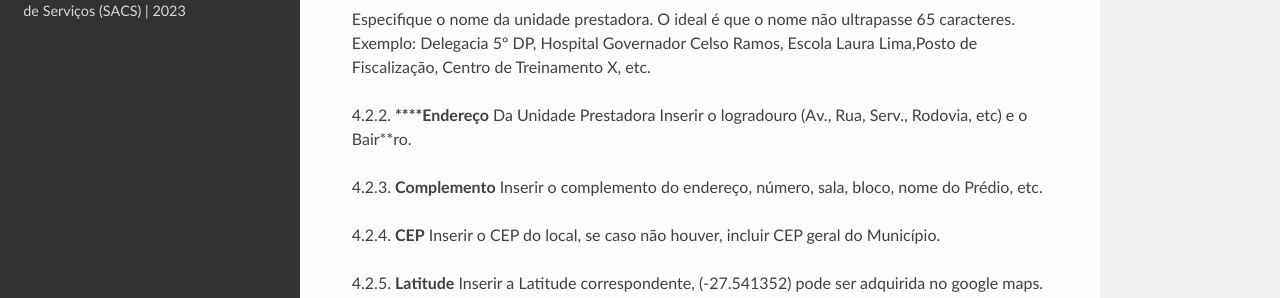
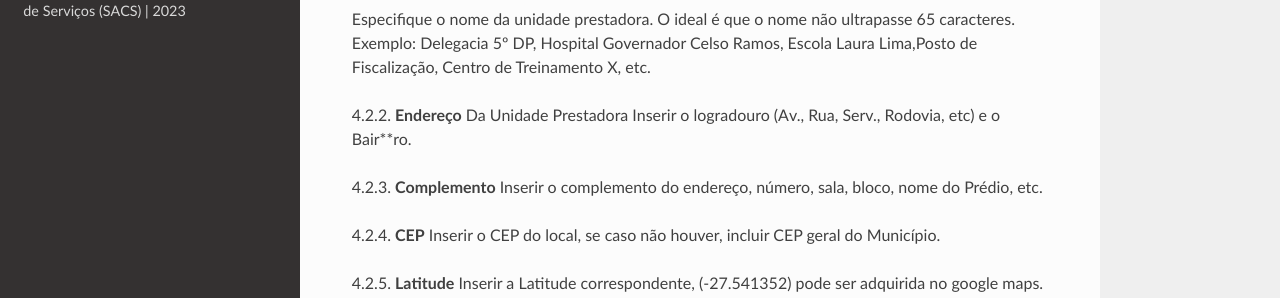
Before and after one commit to brunoaltieri/cartadeservicos, a Sphinx documentation site: the page built from docs/source/index.rst, in a window 1280 px wide and 900 px high, scrolled down 7631 px. Shown: the part 152-450 px from the top of the window. Built offline with Sphinx 7.4.7 and the Read the Docs theme 2.0.0, drawn with Linux system fonts in a browser that asks for light colours.

```diff
--- a/docs/source/index.rst
+++ b/docs/source/index.rst
@@ -226,7 +226,7 @@ A unidade prestadora é pré-requisito para inclusão de um serviço no portal a
 
 Especifique o nome da unidade prestadora. O ideal é que o nome não ultrapasse 65 caracteres. Exemplo: Delegacia 5º DP, Hospital Governador Celso Ramos, Escola Laura Lima,Posto de Fiscalização, Centro de Treinamento X, etc.
 
-4.2.2. ******Endereço** Da Unidade Prestadora Inserir o logradouro (Av., Rua, Serv., Rodovia, etc) e o Bair**ro.
+4.2.2. **Endereço** Da Unidade Prestadora Inserir o logradouro (Av., Rua, Serv., Rodovia, etc) e o Bair**ro.
 
 4.2.3. **Complemento** Inserir o complemento do endereço, número, sala, bloco, nome do Prédio, etc.
 
```
